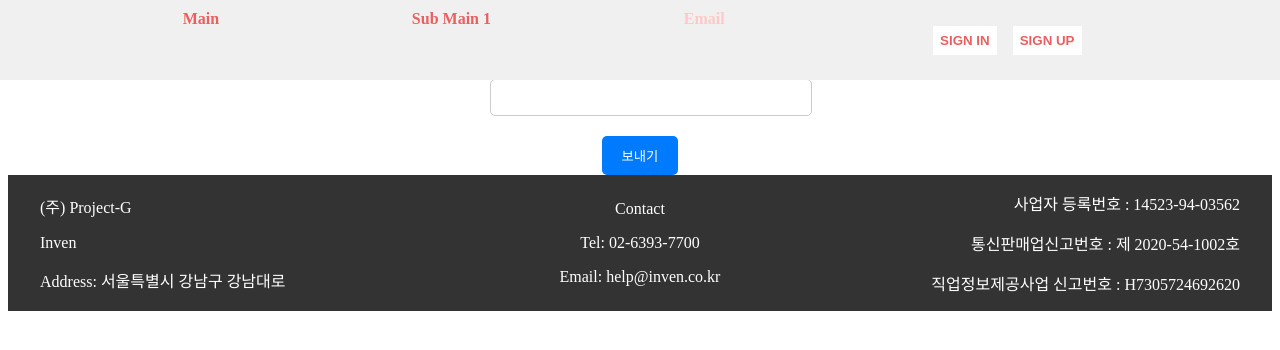
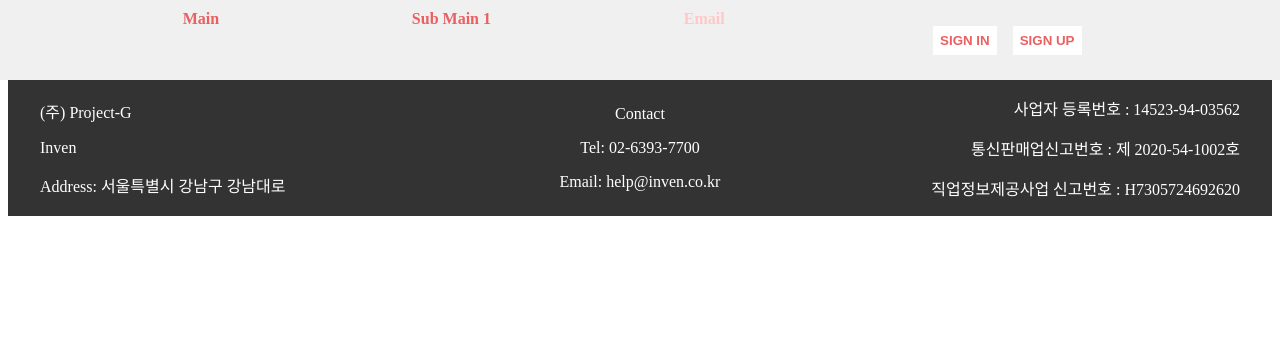
Before and after one commit to costar011/projectg-app, a React (Create React App) app: page /Email in a window 1280 px wide. Shown: the top 350 px of the page. Built offline with nearby package versions, Linux system fonts and the light colour scheme.

Commit message:
email h1 tag change

```diff
--- a/src/components/Email.js
+++ b/src/components/Email.js
@@ -1,49 +1,9 @@
 import React from 'react';
 import styled from 'styled-components';
 
-const FormContainer = styled.div`
-  display: flex;
-  flex-direction: column;
-  align-items: center;
-  margin-top: 50px;
-`;
-
-const FormField = styled.div`
-  margin-bottom: 20px;
-  width: 300px;
-`;
-
-const Label = styled.label`
-  display: block;
-  font-weight: bold;
-  margin-bottom: 5px;
-`;
-
-const Input = styled.input`
-  width: 100%;
-  padding: 10px;
-  border: 1px solid #ccc;
-  border-radius: 5px;
-`;
-
-const SubmitButton = styled.button`
-  background-color: #007bff;
-  color: #fff;
-  padding: 10px 20px;
-  border: none;
-  border-radius: 5px;
-  cursor: pointer;
-`;
-
 const EmailForm = () => {
   return (
-    <FormContainer>
-      <FormField>
-        <Label htmlFor="email">이메일</Label>
-        <Input type="email" id="email" name="email" />
-      </FormField>
-      <SubmitButton type="submit">보내기</SubmitButton>
-    </FormContainer>
+    <h1>Helllo</h1>
   );
 };
 
--- a/src/components/Header.js
+++ b/src/components/Header.js
@@ -100,7 +100,7 @@ const Header = () => {
       ))}
       <InnerWrapper width={`200px`}>
         <ActionButton>SIGN IN</ActionButton>
-        <ActionButton>SIGN UP</ActionButton>
+        <ActionButton><Link to={"/SignUp"}/>SIGN UP</ActionButton>
       </InnerWrapper>
     </HeaderArea>
   );
```
Also changed, not shown: src/components/Signin.js (added, +65 -0 lines).
